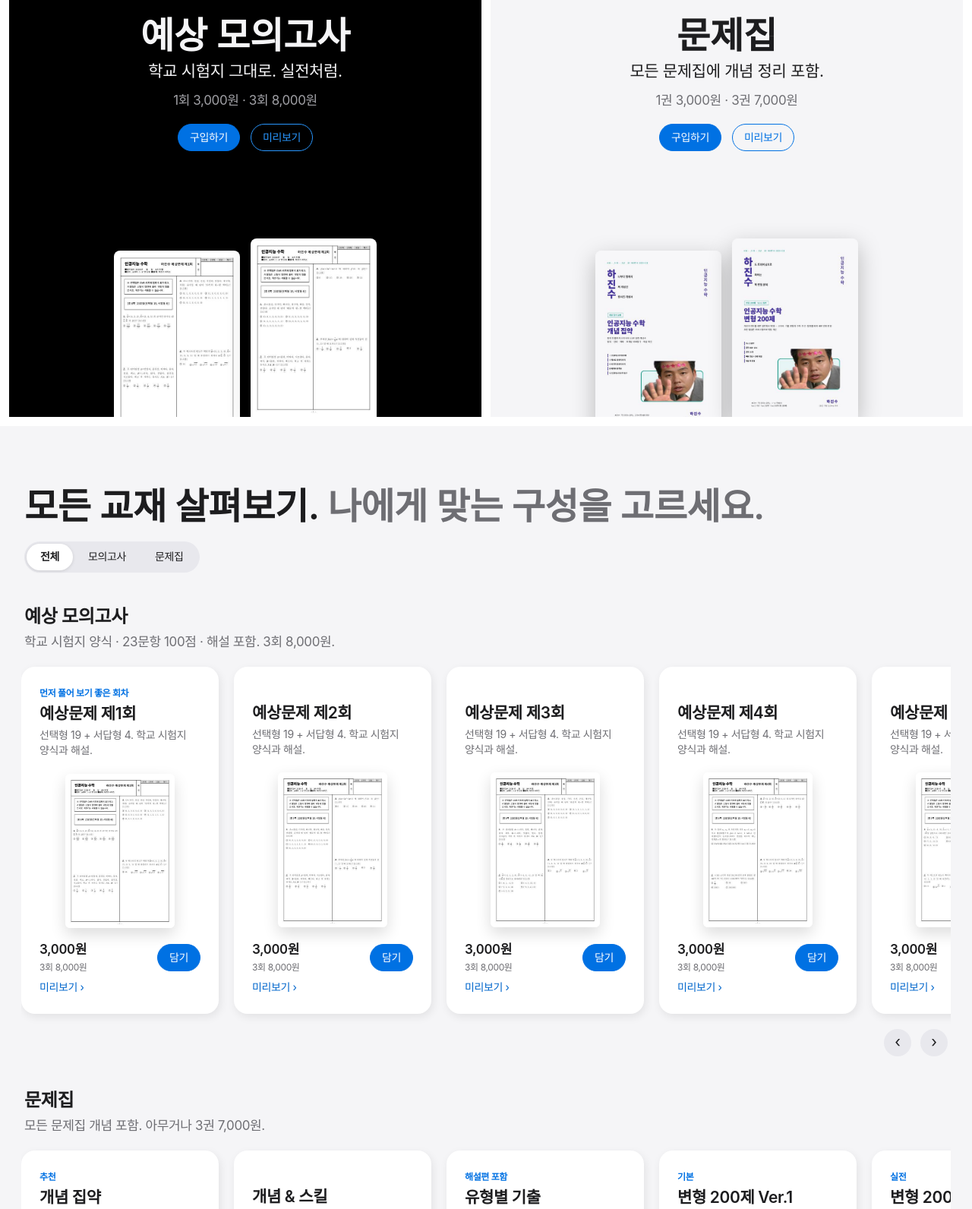
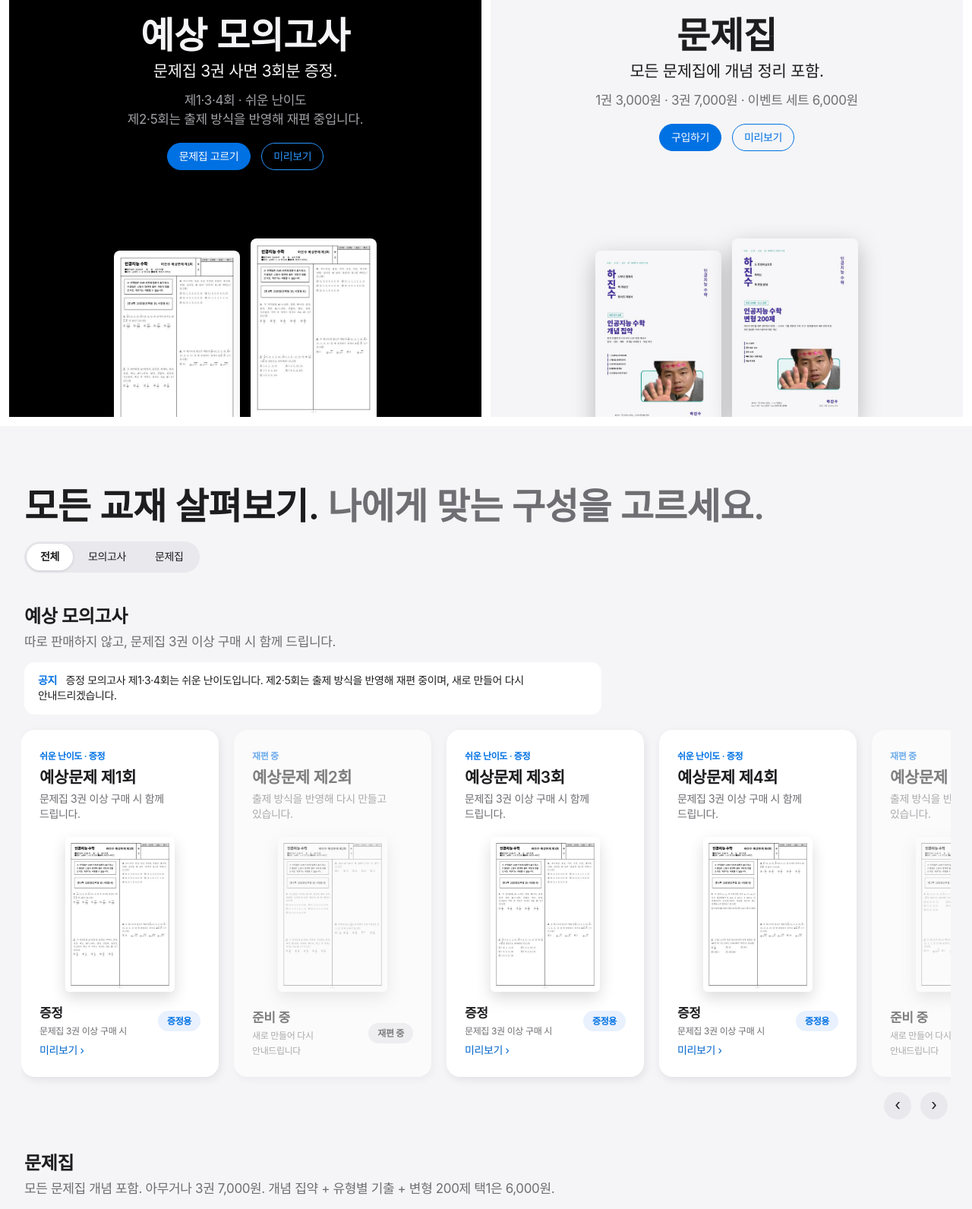
Before and after one commit to theducmuchim/myeoknakjo, a plain HTML site: page index.html in a window 1280 px wide. Shown: the part 980-2572 px from the top of the page at 76% size. Drawn offline with Linux system fonts and the light colour scheme.

Commit message:
이벤트 세트 6,000원, 모의고사 증정(1·3·4회)·재편 공지(2·5회)
Co-Authored-By: Claude Opus 5.5 <noreply@anthropic.com>
Claude-Session: https://claude.ai/code/session_01TGifhYVivmiheFdHP2R5Uy

```diff
--- a/index.html
+++ b/index.html
@@ -3,7 +3,7 @@
 <head>
 <meta charset="utf-8">
 <meta name="viewport" content="width=device-width, initial-scale=1, viewport-fit=cover">
-<meta name="description" content="하진수 인공지능 수학 모의고사·문제집. 모의고사 3,000원(3회 8,000원), 문제집 3,000원(3권 7,000원).">
+<meta name="description" content="하진수 인공지능 수학 문제집. 1권 3,000원, 3권 7,000원. 이벤트: 개념 집약 + 유형별 기출 + 변형 200제 택1 6,000원. 문제집 3권 구매 시 모의고사 증정.">
 <meta property="og:title" content="멱낳조">
 <meta property="og:description" content="하진수 인공지능 수학. 개념부터 실전 모의고사까지.">
 <meta property="og:image" content="/img/c_concept.jpg">
@@ -154,6 +154,13 @@ button{font:inherit;cursor:pointer;letter-spacing:inherit}
 .bagfoot{display:flex;justify-content:space-between;align-items:center;margin-top:14px;font-size:14px}
 .bagfoot button{border:0;background:none;color:var(--link);padding:0;font-size:14px}
 .toast{color:var(--blue);font-size:14px;min-height:20px}
+.notice{background:#fff;border-radius:14px;padding:14px 18px;font-size:14px;margin:-6px 0 20px;max-width:760px}
+.notice b{color:var(--blue);margin-right:8px}
+.card.off{opacity:.55}
+.card.off .cv img{filter:grayscale(1)}
+.badge{white-space:nowrap;font-size:12px;font-weight:600;border-radius:999px;padding:5px 12px;background:#E8E8ED;color:var(--ink)}
+.badge.gift{background:#E8F1FD;color:var(--blue)}
+.ribbon b{color:var(--blue);margin-right:6px}
 @media (max-width:560px){.bagact{grid-template-columns:1fr}}
 
 /* guide */
@@ -207,7 +214,7 @@ footer .fb{display:flex;justify-content:space-between;flex-wrap:wrap;gap:8px}
   <a class="bag" href="#bag" aria-label="주문 목록"><svg width="15" height="17" viewBox="0 0 15 17" fill="none" aria-hidden="true"><path d="M2 5.5h11l-.8 10H2.8L2 5.5Z" stroke="#1D1D1F" stroke-width="1.2"/><path d="M5 7V4a2.5 2.5 0 0 1 5 0v3" stroke="#1D1D1F" stroke-width="1.2"/></svg><b id="cartCount" class="num z"></b></a>
 </div></nav>
 
-<div class="ribbon">모의고사 3회 8,000원, 문제집 3권 7,000원. <a href="#compare">가격 살펴보기 ›</a></div>
+<div class="ribbon"><b>이벤트</b> 개념 집약 + 유형별 기출 + 변형 200제 택1, 3권 6,000원. 문제집 3권 사면 모의고사 3회분 증정. <a href="#compare">자세히 보기 ›</a></div>
 
 <main id="top">
   <section class="hero">
@@ -225,15 +232,15 @@ footer .fb{display:flex;justify-content:space-between;flex-wrap:wrap;gap:8px}
   <div class="tiles">
     <section class="tile dark">
       <h2>예상 모의고사</h2>
-      <p>학교 시험지 그대로. 실전처럼.</p>
-      <div class="price">1회 3,000원 · 3회 8,000원</div>
-      <div class="ctas"><a class="pill sm" href="#exam">구입하기</a><button class="pill ghost sm" type="button" data-open="e1">미리보기</button></div>
-      <div class="shot"><img src="img/c_e1.jpg" alt="예상문제 제1회 문제지"><img src="img/c_e2.jpg" alt="예상문제 제2회 문제지"></div>
+      <p>문제집 3권 사면 3회분 증정.</p>
+      <div class="price">제1·3·4회 · 쉬운 난이도<br>제2·5회는 출제 방식을 반영해 재편 중입니다.</div>
+      <div class="ctas"><a class="pill sm" href="#book">문제집 고르기</a><button class="pill ghost sm" type="button" data-open="e1">미리보기</button></div>
+      <div class="shot"><img src="img/c_e1.jpg" alt="예상문제 제1회 문제지"><img src="img/c_e3.jpg" alt="예상문제 제3회 문제지"></div>
     </section>
     <section class="tile">
       <h2>문제집</h2>
       <p>모든 문제집에 개념 정리 포함.</p>
-      <div class="price">1권 3,000원 · 3권 7,000원</div>
+      <div class="price">1권 3,000원 · 3권 7,000원 · 이벤트 세트 6,000원</div>
       <div class="ctas"><a class="pill sm" href="#book">구입하기</a><button class="pill ghost sm" type="button" data-open="concept">미리보기</button></div>
       <div class="shot"><img src="img/c_concept.jpg" alt="개념 집약 표지"><img src="img/c_v2.jpg" alt="변형 200제 Ver.2 표지"></div>
     </section>
@@ -251,13 +258,14 @@ footer .fb{display:flex;justify-content:space-between;flex-wrap:wrap;gap:8px}
       </div>
       <div class="cat" id="exam" data-cat="exam">
         <h3 class="cat-h">예상 모의고사</h3>
-        <p class="cat-sub">학교 시험지 양식 · 23문항 100점 · 해설 포함. 3회 8,000원.</p>
+        <p class="cat-sub">따로 판매하지 않고, 문제집 3권 이상 구매 시 함께 드립니다.</p>
+        <div class="notice"><b>공지</b> 증정 모의고사 제1·3·4회는 쉬운 난이도입니다. 제2·5회는 출제 방식을 반영해 재편 중이며, 새로 만들어 다시 안내드리겠습니다.</div>
         <div class="rail" id="gExam"></div>
         <div class="rail-nav"><button type="button" data-scroll="gExam" data-d="-1" aria-label="이전">‹</button><button type="button" data-scroll="gExam" data-d="1" aria-label="다음">›</button></div>
       </div>
       <div class="cat" id="book" data-cat="book">
         <h3 class="cat-h">문제집</h3>
-        <p class="cat-sub">모든 문제집 개념 포함. 아무거나 3권 7,000원.</p>
+        <p class="cat-sub">모든 문제집 개념 포함. 아무거나 3권 7,000원. 개념 집약 + 유형별 기출 + 변형 200제 택1은 6,000원.</p>
         <div class="rail" id="gBook"></div>
         <div class="rail-nav"><button type="button" data-scroll="gBook" data-d="-1" aria-label="이전">‹</button><button type="button" data-scroll="gBook" data-d="1" aria-label="다음">›</button></div>
       </div>
@@ -266,12 +274,12 @@ footer .fb{display:flex;justify-content:space-between;flex-wrap:wrap;gap:8px}
 
   <section class="compare" id="compare">
     <div class="wrap">
-      <h2>많이 담을수록 가볍게.</h2>
-      <p class="lede">3개씩 묶으면 자동으로 할인됩니다.</p>
+      <h2>세 권이면 더 가볍게.</h2>
+      <p class="lede">담으면 할인과 증정이 자동으로 적용됩니다.</p>
       <div class="cols">
-        <div class="col"><div class="big num">3,000<small>원</small></div><div class="what">모의고사 또는 문제집 1개</div><div class="fine">어떤 교재든 낱개 가격은 같습니다.</div></div>
-        <div class="col"><div class="big num">8,000<small>원</small></div><div class="what">모의고사 3회</div><div class="fine">제1회~제5회 중 아무거나 3회.</div><span class="save">1,000원 절약</span></div>
-        <div class="col"><div class="big num">7,000<small>원</small></div><div class="what">문제집 3권</div><div class="fine">개념 집약, 개념&amp;스킬, 기출, 변형 200제 중 3권.</div><span class="save">2,000원 절약</span></div>
+        <div class="col"><div class="big num">6,000<small>원</small></div><div class="what">이벤트 세트</div><div class="fine">개념 집약 + 유형별 기출 + 변형 200제 Ver.1·2·3 중 1권.</div><span class="save">3,000원 절약</span></div>
+        <div class="col"><div class="big num">7,000<small>원</small></div><div class="what">문제집 아무거나 3권</div><div class="fine">낱권은 3,000원. 3권마다 7,000원으로 계산됩니다.</div><span class="save">2,000원 절약</span></div>
+        <div class="col"><div class="big num">0<small>원</small></div><div class="what">모의고사 3회분 증정</div><div class="fine">문제집 3권 이상 구매 시 제1·3·4회. 쉬운 난이도입니다.</div><span class="save">함께 드림</span></div>
       </div>
     </div>
   </section>
@@ -283,9 +291,9 @@ footer .fb{display:flex;justify-content:space-between;flex-wrap:wrap;gap:8px}
         <p class="lede">담은 교재와 할인이 자동으로 계산됩니다. 복사한 내용을 DM으로 보내 주세요.</p>
         <ul class="olist" id="olist"></ul>
         <div class="sum">
-          <div><span>모의고사 <span id="nE" class="num">0</span>회</span><span id="sE" class="num">0원</span></div>
           <div><span>문제집 <span id="nB" class="num">0</span>권</span><span id="sB" class="num">0원</span></div>
-          <div class="disc" id="discRow" hidden><span>묶음 할인</span><span id="sD" class="num"></span></div>
+          <div class="disc" id="discRow" hidden><span id="dLabel">할인</span><span id="sD" class="num"></span></div>
+          <div><span>모의고사 제1·3·4회</span><span id="sGift">문제집 3권부터 증정</span></div>
           <div class="total"><span>합계</span><span id="sT" class="num">0원</span></div>
         </div>
         <div class="hint" id="hint" hidden></div>
@@ -316,7 +324,8 @@ footer .fb{display:flex;justify-content:space-between;flex-wrap:wrap;gap:8px}
   <ol>
     <li>모든 교재는 개인 학습용입니다. 무단 복제, 공유, 재판매를 금지합니다.</li>
     <li>미리보기는 일부만 공개되며, 전체 내용은 구매 후 확인하실 수 있습니다.</li>
-    <li>묶음 가격은 모의고사끼리, 문제집끼리 각각 적용됩니다.</li>
+    <li>이벤트 세트(6,000원)는 개념 집약, 유형별 기출, 변형 200제 Ver.1·2·3 중 1권으로 구성됩니다. 나머지 문제집은 3권 7,000원, 낱권 3,000원으로 계산됩니다.</li>
+    <li>모의고사는 따로 판매하지 않으며 문제집 3권 이상 구매 시 제1·3·4회(쉬운 난이도)를 드립니다. 제2·5회는 출제 방식을 반영해 재편 중입니다.</li>
     <li>유형별 기출은 문제편과 해설편이 한 세트로 제공됩니다. 체험판은 DM으로 요청하시면 무료로 보내 드립니다.</li>
     <li>구매 및 기타 문의는 DM으로 받습니다.</li>
   </ol>
@@ -350,13 +359,15 @@ footer .fb{display:flex;justify-content:space-between;flex-wrap:wrap;gap:8px}
 /* 구매 문의 링크(카카오톡 오픈채팅 등)를 넣으면 '구매 문의하기'가 그 주소로 연결됩니다. */
 const CONTACT_URL = '';
 
-const RULE = { exam: { unit: 3000, bundle: 8000, label: '모의고사', u: '회' }, book: { unit: 3000, bundle: 7000, label: '문제집', u: '권' } };
+const EVENT = { price: 6000, need: ['concept', 'gichul'], pick: ['v1', 'v2', 'v3'] };
+const GIFT = ['e1', 'e3', 'e4'];
 const P = [];
-for (let i = 1; i <= 5; i++) P.push({ id: 'e' + i, cat: 'exam', name: `예상문제 제${i}회`, kicker: i === 1 ? '먼저 풀어 보기 좋은 회차' : '',
-  desc: '선택형 19 + 서답형 4. 학교 시험지 양식과 해설.', cover: `img/c_e${i}.jpg`,
+for (let i = 1; i <= 5; i++) { const remake = i === 2 || i === 5; P.push({ id: 'e' + i, cat: 'exam', name: `예상문제 제${i}회`, status: remake ? 'remake' : 'gift',
+  kicker: remake ? '재편 중' : '쉬운 난이도 · 증정',
+  desc: remake ? '출제 방식을 반영해 다시 만들고 있습니다.' : '문제집 3권 이상 구매 시 함께 드립니다.', cover: `img/c_e${i}.jpg`,
   pages: [[`img/c_e${i}.jpg`, '문제지 1쪽'], [`img/p_e${i}_1.jpg`, '문제지 2쪽'], [`img/p_e${i}_2.jpg`, '해설']],
   spec: [['범위', '교과서 Ⅰ~Ⅴ 전 단원'], ['분량', `문제지 ${[8, 9, 8, 8, 9][i - 1]}쪽 + 해설 3쪽`], ['문항', '23문항 · 100점']],
-  list: ['OMR·답안란이 있는 실제 학교 시험지 양식', '보기형·계산형·서답형 고르게 배치', '정답표와 문항별 해설'] });
+  list: ['OMR·답안란이 있는 실제 학교 시험지 양식', '쉬운 난이도 회차', '정답표와 문항별 해설', '문제집 3권 이상 구매 시 증정'] }); }
 const B = [
   ['concept', '개념 집약', '추천', '개념을 확실히 세우는 핵심 정리와 확인 문제.', '98쪽', [['p_concept_1', '본문'], ['p_concept_2', '본문'], ['p_concept_3', '단원 도입']], ['절마다 정의·핵심 공식·예제', 'O/X 개념 점검과 확인 문제', '교과서 단원 순서 그대로']],
   ['skill', '개념 & 스킬', '', '개념을 문제로 연결하는 풀이 도구 모음.', '68쪽', [['p_skill_1', '본문'], ['p_skill_2', '본문'], ['p_skill_3', '단원 도입']], ['스킬별 한 쪽 정리와 적용 예시', '추적표·순서도·행렬 계산 요령', '단원별 핵심 스킬 미리보기']],
@@ -375,28 +386,41 @@ P.push({ id: 'trial', cat: 'book', free: true, name: '체험판', kicker: '무
 const won = n => n.toLocaleString('ko-KR') + '원';
 const $ = id => document.getElementById(id);
 let cart = new Set();
-try { JSON.parse(localStorage.getItem('mny-cart') || '[]').forEach(id => P.some(p => p.id === id && !p.free) && cart.add(id)); } catch (e) {}
+try { JSON.parse(localStorage.getItem('mny-cart') || '[]').forEach(id => P.some(p => p.id === id && !p.free && p.cat === 'book') && cart.add(id)); } catch (e) {}
 const save = () => { try { localStorage.setItem('mny-cart', JSON.stringify([...cart])); } catch (e) {} };
 
 function card(p) {
   const el = document.createElement('article');
   el.className = 'card'; el.dataset.id = p.id;
-  const note = p.free ? '' : (p.cat === 'exam' ? '3회 8,000원' : '3권 7,000원');
+  if (p.cat === 'exam') {
+    const off = p.status === 'remake'; if (off) el.classList.add('off');
+    el.innerHTML = `<div class="kicker">${p.kicker}</div><h3>${p.name}</h3><div class="desc">${p.desc}</div>
+      <button class="cv" type="button" ${off ? 'disabled' : `data-open="${p.id}"`} aria-label="${p.name} 미리보기"><img src="${p.cover}" alt="${p.name} 표지" loading="lazy"></button>
+      <div class="row"><div class="p"><b>${off ? '준비 중' : '증정'}</b><br><span style="color:var(--sub);font-size:12px">${off ? '새로 만들어 다시 안내드립니다' : '문제집 3권 이상 구매 시'}</span></div>
+      <span class="badge ${off ? '' : 'gift'}">${off ? '재편 중' : '증정용'}</span></div>
+      ${off ? '' : `<button class="more" type="button" data-open="${p.id}">미리보기</button>`}`;
+    return el;
+  }
+  const ev = [...EVENT.need, ...EVENT.pick].includes(p.id);
+  const note = p.free ? '' : (ev ? '3권 7,000원 · 이벤트 대상' : '3권 7,000원');
   el.innerHTML = `<div class="kicker">${p.kicker || ''}</div><h3>${p.name}</h3><div class="desc">${p.desc}</div>
     <button class="cv" type="button" data-open="${p.id}" aria-label="${p.name} 미리보기"><img src="${p.cover}" alt="${p.name} 표지" loading="lazy"></button>
-    <div class="row"><div class="p">${p.free ? '<b>무료</b>' : `<b class="num">${won(p.price || 3000)}</b><br><span style="color:var(--sub);font-size:12px">${note}</span>`}</div>
+    <div class="row"><div class="p">${p.free ? '<b>무료</b>' : `<b class="num">${won(3000)}</b><br><span style="color:var(--sub);font-size:12px">${note}</span>`}</div>
     ${p.free ? `<a class="pill sm ghost" href="#guide">DM으로 요청</a>` : `<button class="pill sm" type="button" data-add="${p.id}"></button>`}</div>
     <button class="more" type="button" data-open="${p.id}">미리보기</button>`;
   return el;
 }
 P.forEach(p => (p.cat === 'exam' ? $('gExam') : $('gBook')).appendChild(card(p)));
 
-function part(cat) {
-  const items = P.filter(p => !p.free && p.cat === cat && cart.has(p.id)), r = RULE[cat], n = items.length;
-  const raw = n * r.unit, sum = Math.floor(n / 3) * r.bundle + (n % 3) * r.unit;
-  return { items, n, raw, sum, disc: raw - sum };
+function calc() {
+  const items = P.filter(p => p.cat === 'book' && !p.free && cart.has(p.id)), n = items.length;
+  let ev = null;
+  if (EVENT.need.every(id => cart.has(id))) { const v = EVENT.pick.find(id => cart.has(id)); if (v) ev = [...EVENT.need, v]; }
+  const rest = items.filter(p => !(ev && ev.includes(p.id))), m = rest.length;
+  const bundles = Math.floor(m / 3), total = (ev ? EVENT.price : 0) + bundles * 7000 + (m % 3) * 3000;
+  const raw = n * 3000;
+  return { items, n, ev, rest, bundles, raw, total, disc: raw - total, gift: n >= 3 };
 }
-function calc() { const e = part('exam'), b = part('book'); return { e, b, disc: e.disc + b.disc, total: e.sum + b.sum }; }
 
 function render() {
   const c = calc();
@@ -406,19 +430,23 @@ function render() {
     b.textContent = on ? '담김' : '담기'; b.classList.toggle('on', on); b.setAttribute('aria-pressed', on);
     b.closest('.card').classList.toggle('sel', on);
   });
-  const items = [...c.e.items, ...c.b.items];
-  $('olist').innerHTML = items.length ? items.map(p => `<li><span>${p.cat === 'exam' ? '모의고사 · ' : '문제집 · '}${p.name}</span><em class="num">${won(3000)}</em><button type="button" data-rm="${p.id}">삭제</button></li>`).join('')
-    : `<li class="empty">아직 담은 교재가 없습니다. <a href="#store">교재 살펴보기 ›</a></li>`;
-  $('nE').textContent = c.e.n; $('nB').textContent = c.b.n;
-  $('sE').textContent = won(c.e.raw); $('sB').textContent = won(c.b.raw);
+  const rows = c.items.map(p => `<li><span>문제집 · ${p.name}${c.ev && c.ev.includes(p.id) ? ' <span style="color:var(--blue);font-size:12px">이벤트 세트</span>' : ''}</span><em class="num">${won(3000)}</em><button type="button" data-rm="${p.id}">삭제</button></li>`);
+  if (c.gift) rows.push(`<li><span>증정 · 모의고사 제1·3·4회 <span style="color:var(--sub);font-size:12px">쉬운 난이도</span></span><em>0원</em><span style="width:28px"></span></li>`);
+  $('olist').innerHTML = rows.length ? rows.join('') : `<li class="empty">아직 담은 교재가 없습니다. <a href="#store">교재 살펴보기 ›</a></li>`;
+  $('nB').textContent = c.n; $('sB').textContent = won(c.raw);
   $('discRow').hidden = !c.disc; $('sD').textContent = '−' + won(c.disc);
+  $('dLabel').textContent = c.ev ? (c.bundles ? '이벤트 세트 + 묶음 할인' : '이벤트 세트 할인') : '3권 묶음 할인';
+  $('sGift').textContent = c.gift ? '증정' : '문제집 3권부터 증정';
   $('sT').textContent = won(c.total);
   const tips = [];
-  for (const [k, x] of [['exam', c.e], ['book', c.b]]) {
-    const r = x.n % 3; if (!x.n || !r) continue;
-    const R = RULE[k], need = 3 - r, extra = R.bundle - r * R.unit;
-    tips.push(`${R.label} <b>${need}${R.u}</b>만 더 담으면 3${R.u} ${won(R.bundle)}. 지금보다 ${won(extra)}만 추가됩니다.`);
+  const hasNeed = EVENT.need.filter(id => cart.has(id)).length, hasPick = EVENT.pick.some(id => cart.has(id));
+  if (!c.ev && (hasNeed || (hasPick && c.n < 3))) {
+    const miss = [...(cart.has('concept') ? [] : ['개념 집약']), ...(cart.has('gichul') ? [] : ['유형별 기출']), ...(hasPick ? [] : ['변형 200제 1권'])];
+    tips.push(`<b>${miss.join(', ')}</b>만 더 담으면 이벤트 세트 6,000원이 적용됩니다.`);
   }
+  const r = c.rest.length % 3;
+  if (c.rest.length && r && c.ev) tips.push(`이벤트 세트 외 문제집 <b>${3 - r}권</b>을 더 담으면 3권 7,000원이 적용됩니다.`);
+  if (!c.gift && c.n) tips.push(`문제집 <b>${3 - c.n}권</b>을 더 담으면 모의고사 제1·3·4회를 함께 드립니다.`);
   $('hint').hidden = !tips.length; $('hint').innerHTML = tips.join('<br>');
   if (mId) syncModalBtn();
   save();
@@ -440,9 +468,9 @@ $('clearBtn').addEventListener('click', () => { cart.clear(); render(); toast('
 function orderText() {
   const c = calc(); if (!cart.size) return '';
   const L = ['[멱낳조 주문 문의]'];
-  c.e.items.forEach(p => L.push(`- 모의고사 ${p.name} 3,000원`));
-  c.b.items.forEach(p => L.push(`- 문제집 ${p.name} 3,000원`));
-  if (c.disc) L.push(`묶음 할인 −${won(c.disc)}`);
+  c.items.forEach(p => L.push(`- 문제집 ${p.name}${c.ev && c.ev.includes(p.id) ? ' (이벤트 세트)' : ''}`));
+  if (c.disc) L.push(`할인 −${won(c.disc)}${c.ev ? ' (이벤트 세트 6,000원 적용)' : ''}`);
+  if (c.gift) L.push('증정: 모의고사 제1·3·4회');
   L.push(`합계 ${won(c.total)}`);
   return L.join('\n');
 }
@@ -464,8 +492,8 @@ function openModal(id) {
   mId = id; mIdx = 0;
   $('mKick').textContent = p.cat === 'exam' ? '예상 모의고사' : (p.free ? '무료 체험판' : '문제집');
   $('mTitle').textContent = p.name;
-  $('mPrice').textContent = p.free ? '무료' : won(3000);
-  $('mPriceNote').textContent = p.free ? '' : (p.cat === 'exam' ? '모의고사 3회 8,000원' : '문제집 3권 7,000원');
+  $('mPrice').textContent = p.free ? '무료' : (p.cat === 'exam' ? '증정' : won(3000));
+  $('mPriceNote').textContent = p.free ? '' : (p.cat === 'exam' ? '문제집 3권 이상 구매 시 함께 드립니다' : ([...EVENT.need, ...EVENT.pick].includes(p.id) ? '3권 7,000원 · 이벤트 세트 6,000원 대상' : '문제집 3권 7,000원'));
   $('mSpec').innerHTML = p.spec.map(([k, v]) => `<dt>${k}</dt><dd>${v}</dd>`).join('');
   $('mList').innerHTML = p.list.map(x => `<li>${x}</li>`).join('');
   $('mDots').innerHTML = p.pages.map((pg, i) => `<button type="button" data-i="${i}" aria-label="${pg[1]}"></button>`).join('');
@@ -475,6 +503,7 @@ function openModal(id) {
 function syncModalBtn() {
   const p = P.find(x => x.id === mId), b = $('mAdd');
   if (p.free) { b.textContent = 'DM으로 요청하면 무료 제공'; b.disabled = true; return; }
+  if (p.cat === 'exam') { b.textContent = '문제집 3권 구매 시 증정'; b.disabled = true; return; }
   b.disabled = false; const on = cart.has(p.id); b.textContent = on ? '주문 목록에서 빼기' : '주문 목록에 담기'; b.classList.toggle('on', on);
 }
 function show(i) {
```
